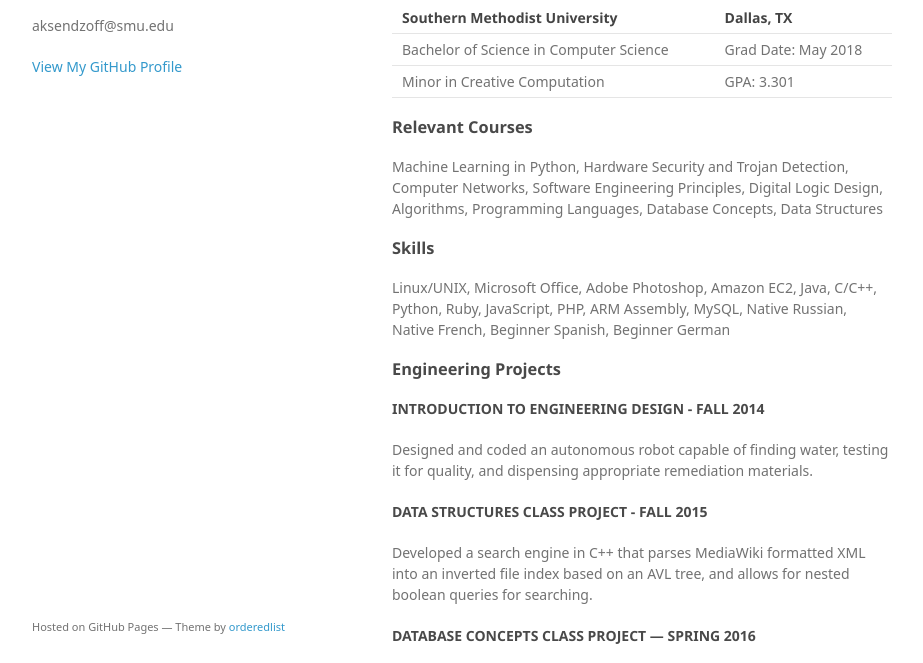
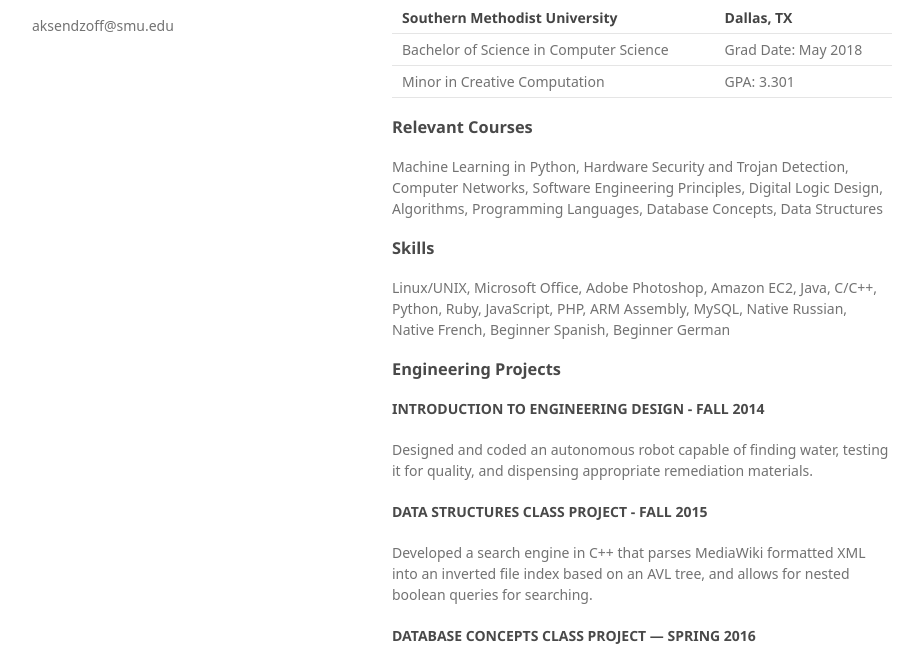
Before and after one commit to dacoconuttman/dacoconuttman.github.io, a plain HTML site: page index.html in a window 1280 px wide. Shown: the part 94-757 px from the top of the page, without its empty margins (178-1101 px from the left). Drawn offline with Linux system fonts and the light colour scheme; a web font is replaced by a local one.

Commit message:
removed hosted on github tag

```diff
--- a/index.html
+++ b/index.html
@@ -3,7 +3,7 @@
   <head>
     <meta charset="utf-8">
     <meta http-equiv="X-UA-Compatible" content="chrome=1">
-    <title>Andrew Ksendzoff by dacoconuttman</title>
+    <title>Andrew Ksendzoff</title>
 
     <link rel="stylesheet" href="stylesheets/styles.css">
     <link rel="stylesheet" href="stylesheets/github-light.css">
@@ -17,10 +17,6 @@
       <header>
         <h1>Andrew Ksendzoff</h1>
         <p>aksendzoff@smu.edu</p>
-
-
-        <p class="view"><a href="https://github.com/dacoconuttman">View My GitHub Profile</a></p>
-
       </header>
       <section>
         <h3>
@@ -84,9 +80,6 @@
 <p>Theta Tau Professional Engineering Fraternity, Historian and Webmaster
 Ballroom Dance Team</p>
       </section>
-      <footer>
-        <p><small>Hosted on GitHub Pages &mdash; Theme by <a href="https://github.com/orderedlist">orderedlist</a></small></p>
-      </footer>
     </div>
     <script src="javascripts/scale.fix.js"></script>
 
```
